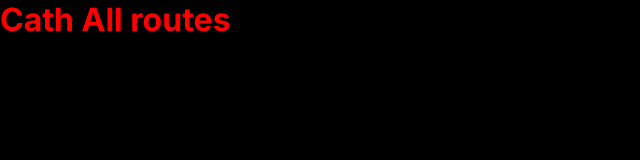
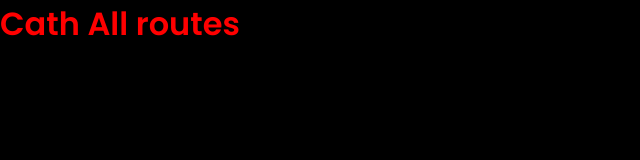
Before and after one commit to Tharindu97New/next-js-learning, a Next.js app in the folder first-next-app/: page / in a window 1280 px wide. Shown: the top 160 px of the page, without its empty margins (0-640 px from the left). Built offline with nearby package versions, Linux system fonts and the light colour scheme.

Commit message:
Add Fonts, Variable Fonts, Google Fonts

```diff
--- a/first-next-app/app/layout.js
+++ b/first-next-app/app/layout.js
@@ -1,7 +1,7 @@
-import { Inter } from "next/font/google";
+import { Poppins } from "next/font/google";
 import "./globals.css";
 
-const inter = Inter({ subsets: ["latin"] });
+const poppins = Poppins({ subsets: ["latin"], weight: ['100', '200', '400', '600'] });
 
 export const metadata = {
   title: "Create Next App",
@@ -11,7 +11,7 @@
 export default function RootLayout({ children }) {
   return (
     <html lang="en">
-      <body className={inter.className}>{children}</body>
+      <body className={poppins.className}>{children}</body>
     </html>
   );
 }
--- a/first-next-app/app/page.jsx
+++ b/first-next-app/app/page.jsx
@@ -12,10 +12,8 @@
         <li>About</li>
         <li>Contact Us</li>
         <li><Link href="/about/branches" className={styles.link}>Branches</Link></li>
-
         <li><Link href="/products/meat" className={styles.link}>Meat Page</Link></li>
         <li><Link href="/products/vegis" id={styles.specalLink}>Vegis Page</Link></li>
-
       </ul>
     </>
   );
```
